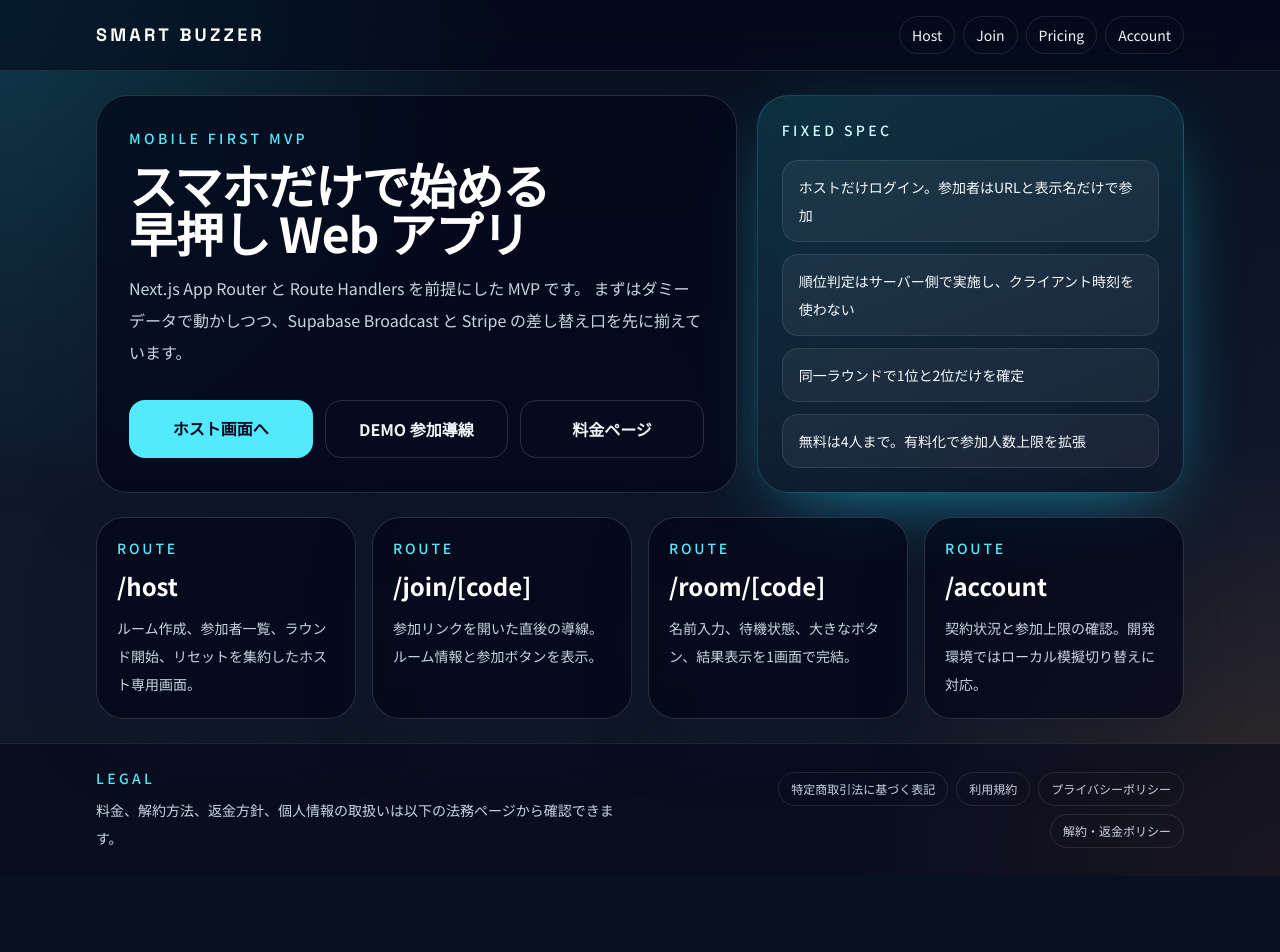
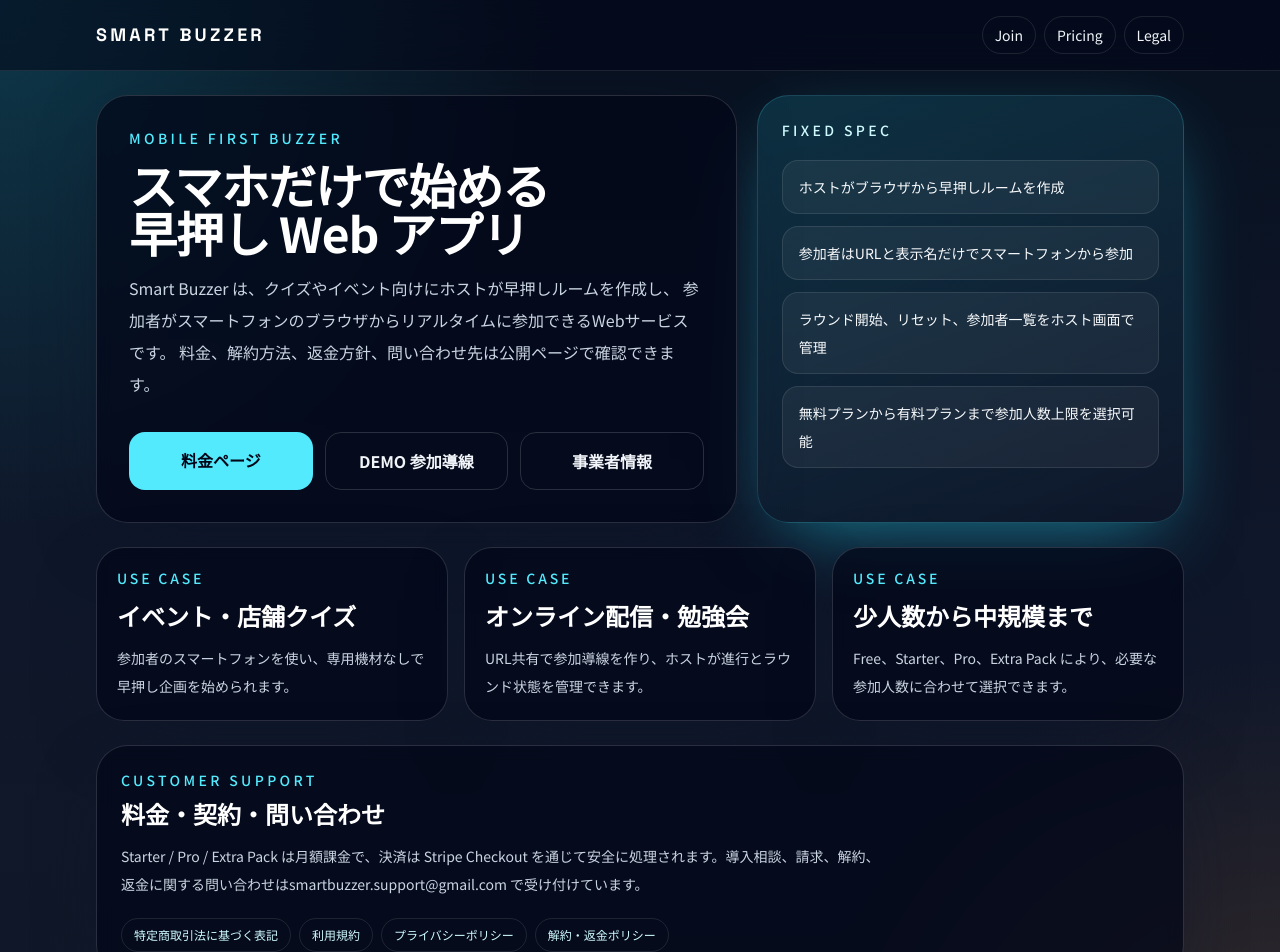
Before and after one commit to chop0522/smart-buzzer, a Next.js app: page / in a window 1280 px wide. Shown: the top 952 px of the page. Before the commit the page ends 876 px from the top, so only its background shows below. Built offline with nearby package versions, Linux system fonts and the light colour scheme.

Commit message:
Harden public site for Stripe review

```diff
--- a/app/layout.tsx
+++ b/app/layout.tsx
@@ -18,11 +18,11 @@
 
 export const metadata: Metadata = {
   title: {
-    default: "Smart Buzzer MVP",
-    template: "%s | Smart Buzzer MVP",
+    default: "Smart Buzzer",
+    template: "%s | Smart Buzzer",
   },
   description:
-    "スマホブラウザ向け早押し Web アプリの MVP。Next.js App Router / Supabase Realtime Broadcast / Stripe webhook 検証を前提にした構成。",
+    "Smart Buzzer は、クイズやイベント向けにホストが早押しルームを作成し、参加者がスマートフォンから参加できるサブスクリプション型Webアプリです。",
 };
 
 export default function RootLayout({
@@ -50,10 +50,9 @@
                 </Link>
                 <nav className="flex flex-wrap items-center gap-2 text-sm">
                   {[
-                    ["/host", "Host"],
                     ["/join/DEMO42", "Join"],
                     ["/pricing", "Pricing"],
-                    ["/account", "Account"],
+                    ["/legal/tokushoho", "Legal"],
                   ].map(([href, label]) => (
                     <Link
                       key={href}
--- a/app/page.tsx
+++ b/app/page.tsx
@@ -1,10 +1,27 @@
 import Link from "next/link";
+import { LegalLinks } from "@/components/legal/legal-links";
+import { LEGAL_BUSINESS_INFO } from "@/lib/legal";
 
 const features = [
-  "ホストだけログイン。参加者はURLと表示名だけで参加",
-  "順位判定はサーバー側で実施し、クライアント時刻を使わない",
-  "同一ラウンドで1位と2位だけを確定",
-  "無料は4人まで。有料化で参加人数上限を拡張",
+  "ホストがブラウザから早押しルームを作成",
+  "参加者はURLと表示名だけでスマートフォンから参加",
+  "ラウンド開始、リセット、参加者一覧をホスト画面で管理",
+  "無料プランから有料プランまで参加人数上限を選択可能",
+];
+
+const useCases = [
+  {
+    title: "イベント・店舗クイズ",
+    copy: "参加者のスマートフォンを使い、専用機材なしで早押し企画を始められます。",
+  },
+  {
+    title: "オンライン配信・勉強会",
+    copy: "URL共有で参加導線を作り、ホストが進行とラウンド状態を管理できます。",
+  },
+  {
+    title: "少人数から中規模まで",
+    copy: "Free、Starter、Pro、Extra Pack により、必要な参加人数に合わせて選択できます。",
+  },
 ];
 
 export default function Home() {
@@ -13,7 +30,7 @@
       <section className="grid gap-5 lg:grid-cols-[1.2fr_0.8fr]">
         <div className="rounded-[2rem] border border-white/15 bg-slate-950/70 p-6 shadow-[0_24px_80px_-28px_rgba(15,23,42,0.8)] backdrop-blur sm:p-8">
           <p className="text-sm font-medium uppercase tracking-[0.24em] text-cyan-300">
-            Mobile First MVP
+            Mobile First Buzzer
           </p>
           <h1 className="mt-3 max-w-2xl text-4xl font-semibold tracking-tight text-white sm:text-5xl">
             スマホだけで始める
@@ -21,16 +38,17 @@
             早押し Web アプリ
           </h1>
           <p className="mt-4 max-w-2xl text-base leading-8 text-slate-300">
-            Next.js App Router と Route Handlers を前提にした MVP です。
-            まずはダミーデータで動かしつつ、Supabase Broadcast と Stripe の差し替え口を先に揃えています。
+            Smart Buzzer は、クイズやイベント向けにホストが早押しルームを作成し、
+            参加者がスマートフォンのブラウザからリアルタイムに参加できるWebサービスです。
+            料金、解約方法、返金方針、問い合わせ先は公開ページで確認できます。
           </p>
 
           <div className="mt-8 grid gap-3 sm:grid-cols-3">
             <Link
-              href="/host"
+              href="/pricing"
               className="rounded-2xl bg-cyan-300 px-4 py-4 text-center text-base font-semibold text-slate-950 transition hover:bg-cyan-200"
             >
-              ホスト画面へ
+              料金ページ
             </Link>
             <Link
               href="/join/DEMO42"
@@ -39,10 +57,10 @@
               DEMO 参加導線
             </Link>
             <Link
-              href="/pricing"
+              href="/legal/tokushoho"
               className="rounded-2xl border border-white/15 px-4 py-4 text-center text-base font-semibold text-slate-100 transition hover:bg-white/5"
             >
-              料金ページ
+              事業者情報
             </Link>
           </div>
         </div>
@@ -64,37 +82,37 @@
         </aside>
       </section>
 
-      <section className="grid gap-4 md:grid-cols-2 xl:grid-cols-4">
-        {[
-          {
-            title: "/host",
-            copy: "ルーム作成、参加者一覧、ラウンド開始、リセットを集約したホスト専用画面。",
-          },
-          {
-            title: "/join/[code]",
-            copy: "参加リンクを開いた直後の導線。ルーム情報と参加ボタンを表示。",
-          },
-          {
-            title: "/room/[code]",
-            copy: "名前入力、待機状態、大きなボタン、結果表示を1画面で完結。",
-          },
-          {
-            title: "/account",
-            copy: "契約状況と参加上限の確認。開発環境ではローカル模擬切り替えに対応。",
-          },
-        ].map((item) => (
+      <section className="grid gap-4 lg:grid-cols-3">
+        {useCases.map((item) => (
           <article
             key={item.title}
             className="rounded-[1.75rem] border border-white/15 bg-slate-950/70 p-5 shadow-[0_24px_80px_-28px_rgba(15,23,42,0.8)] backdrop-blur"
           >
             <p className="text-sm font-medium uppercase tracking-[0.2em] text-cyan-300">
-              Route
+              Use Case
             </p>
             <h2 className="mt-3 text-2xl font-semibold text-white">{item.title}</h2>
             <p className="mt-3 text-sm leading-7 text-slate-300">{item.copy}</p>
           </article>
         ))}
       </section>
+
+      <section className="rounded-[2rem] border border-white/15 bg-slate-950/70 p-6 shadow-[0_24px_80px_-28px_rgba(15,23,42,0.8)] backdrop-blur">
+        <p className="text-sm font-medium uppercase tracking-[0.24em] text-cyan-300">
+          Customer Support
+        </p>
+        <h2 className="mt-2 text-2xl font-semibold text-white">
+          料金・契約・問い合わせ
+        </h2>
+        <p className="mt-3 max-w-3xl text-sm leading-7 text-slate-300">
+          Starter / Pro / Extra Pack は月額課金で、決済は Stripe Checkout
+          を通じて安全に処理されます。導入相談、請求、解約、返金に関する問い合わせは
+          {LEGAL_BUSINESS_INFO.email} で受け付けています。
+        </p>
+        <div className="mt-5">
+          <LegalLinks />
+        </div>
+      </section>
     </div>
   );
 }
--- a/app/pricing/page.tsx
+++ b/app/pricing/page.tsx
@@ -1,5 +1,6 @@
 import Link from "next/link";
 import { LegalLinks } from "@/components/legal/legal-links";
+import { LEGAL_BUSINESS_INFO } from "@/lib/legal";
 import {
   EXTRA_PACK_INCREMENT,
   EXTRA_PACK_PRICE_LABEL,
@@ -151,24 +152,24 @@
       <section className="rounded-[2rem] border border-white/15 bg-slate-950/70 p-6 shadow-[0_24px_80px_-28px_rgba(15,23,42,0.8)] backdrop-blur">
         <h2 className="text-2xl font-semibold text-white">Billing フロー</h2>
         <ul className="mt-4 space-y-3 text-sm leading-7 text-slate-300">
-          <li>Starter / Pro / Extra Pack quantity を Checkout Session の `line_items` で作成します。</li>
-          <li>Customer Portal ではプラン変更、支払い方法更新、解約導線を開けます。</li>
-          <li>Webhook では署名検証後に `subscriptions` テーブルへ契約状態を保存します。</li>
-          <li>ルーム作成時と participant 参加時はサーバー側で人数上限を再計算して検証します。</li>
+          <li>Starter / Pro / Extra Pack は月額サブスクリプションです。</li>
+          <li>決済は Stripe Checkout を通じてクレジットカードで処理されます。</li>
+          <li>契約後は請求管理画面からプラン変更、支払い方法更新、解約を行えます。</li>
+          <li>ルーム作成時と参加時はサーバー側で人数上限を検証します。</li>
         </ul>
 
         <div className="mt-6 flex flex-col gap-3 sm:flex-row">
           <Link
-            href="/account"
+            href="/legal/tokushoho"
             className="rounded-2xl bg-cyan-300 px-4 py-4 text-center text-base font-semibold text-slate-950 transition hover:bg-cyan-200"
           >
-            契約状況ページへ
+            事業者情報を見る
           </Link>
           <Link
-            href="/host"
+            href="/legal/cancellation"
             className="rounded-2xl border border-white/15 px-4 py-4 text-center text-base font-semibold text-slate-100 transition hover:bg-white/5"
           >
-            ホスト画面へ
+            解約・返金ポリシー
           </Link>
         </div>
       </section>
@@ -194,6 +195,18 @@
           <LegalLinks />
         </div>
       </section>
+
+      <section className="rounded-[2rem] border border-white/15 bg-slate-950/70 p-6 shadow-[0_24px_80px_-28px_rgba(15,23,42,0.8)] backdrop-blur">
+        <p className="text-sm font-medium uppercase tracking-[0.24em] text-cyan-300">
+          Support
+        </p>
+        <h2 className="mt-2 text-2xl font-semibold text-white">お問い合わせ</h2>
+        <p className="mt-3 max-w-3xl text-sm leading-7 text-slate-300">
+          料金、契約、解約、返金、請求に関する問い合わせは
+          {LEGAL_BUSINESS_INFO.email} までご連絡ください。
+          受付時間は {LEGAL_BUSINESS_INFO.businessHours} です。
+        </p>
+      </section>
     </div>
   );
 }
```
Also changed, not shown: 1 other file (tests, documents, lock files or other folders).
